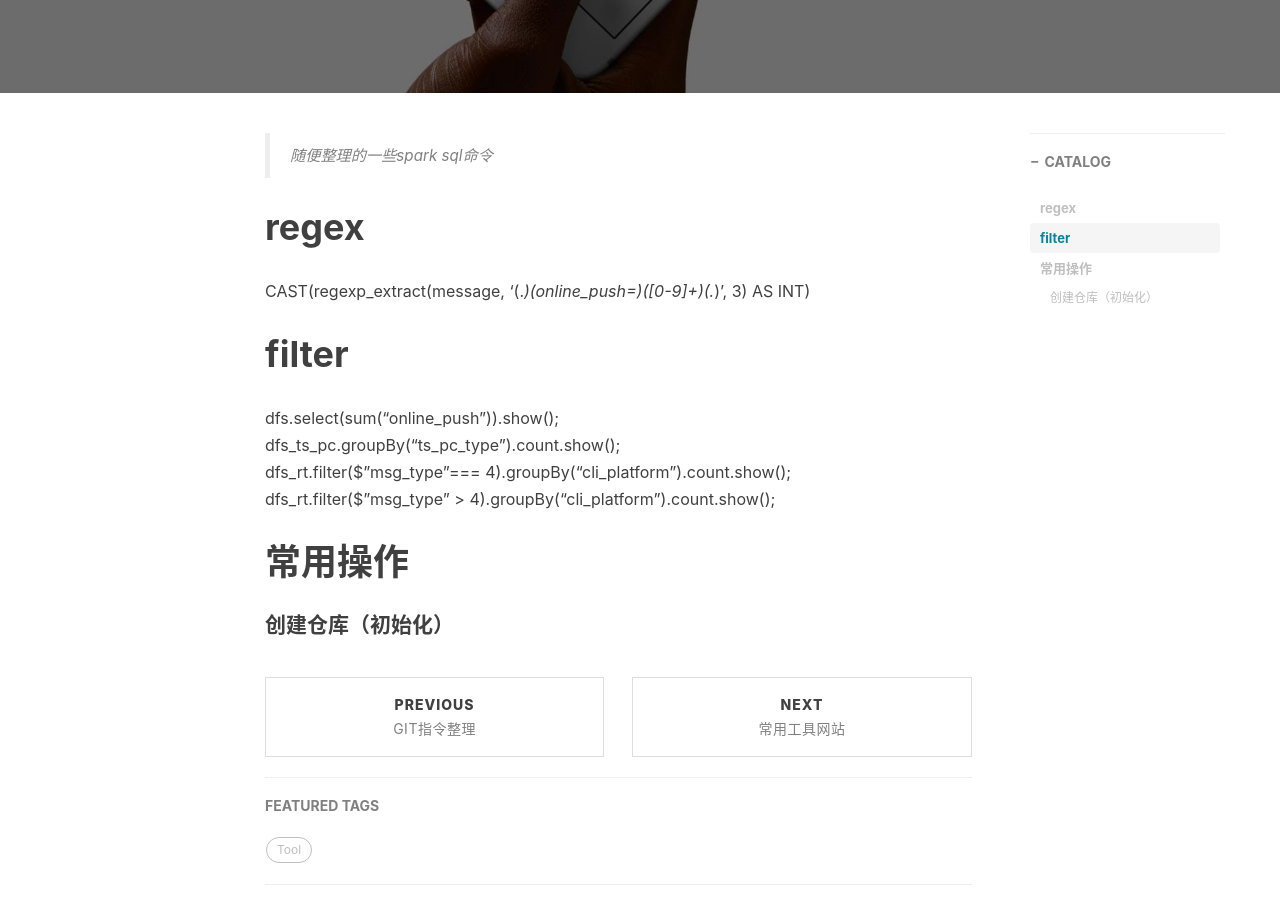
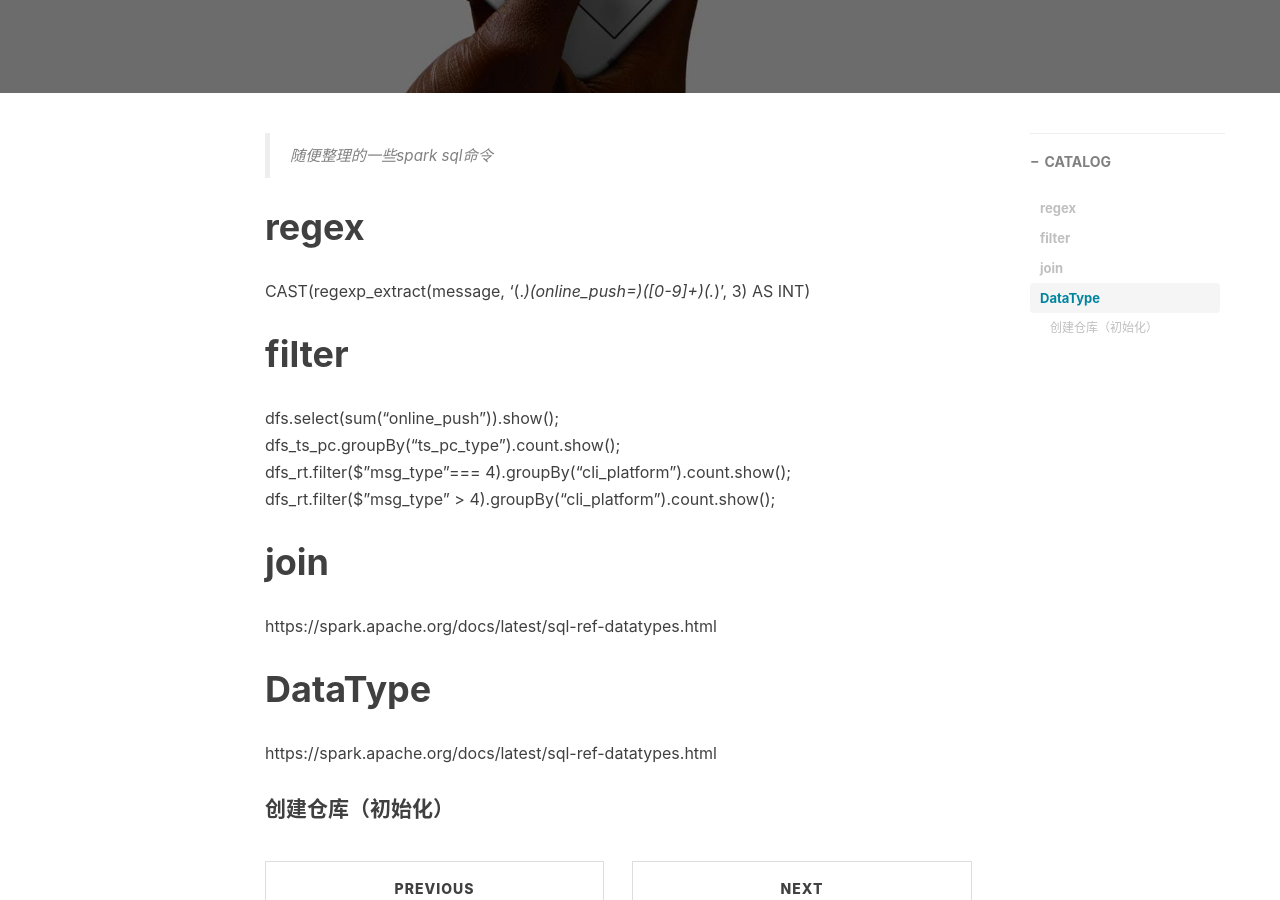
Before and after one commit to 20083017/20083017.github.io, a Jekyll site: the page built from _posts/2022-09-07-spark-cheatsheet.md, in a window 1280 px wide and 900 px high, scrolled down 430 px. Built offline with Jekyll 4.4.1, drawn with Linux system fonts in a browser that asks for light colours; nearby versions of some CDN libraries; comment, search, counter and statistics services are not loaded.

Commit message:
Update 2022-09-07-spark-cheatsheet.md

```diff
--- a/_posts/2022-09-07-spark-cheatsheet.md
+++ b/_posts/2022-09-07-spark-cheatsheet.md
@@ -24,6 +24,10 @@ tags:
   dfs_rt.filter($"msg_type" > 4).groupBy("cli_platform").count.show();
 
 
-# 常用操作
+# join
+https://spark.apache.org/docs/latest/sql-ref-datatypes.html
+
+# DataType
+https://spark.apache.org/docs/latest/sql-ref-datatypes.html
 
 #### 创建仓库（初始化）
```
